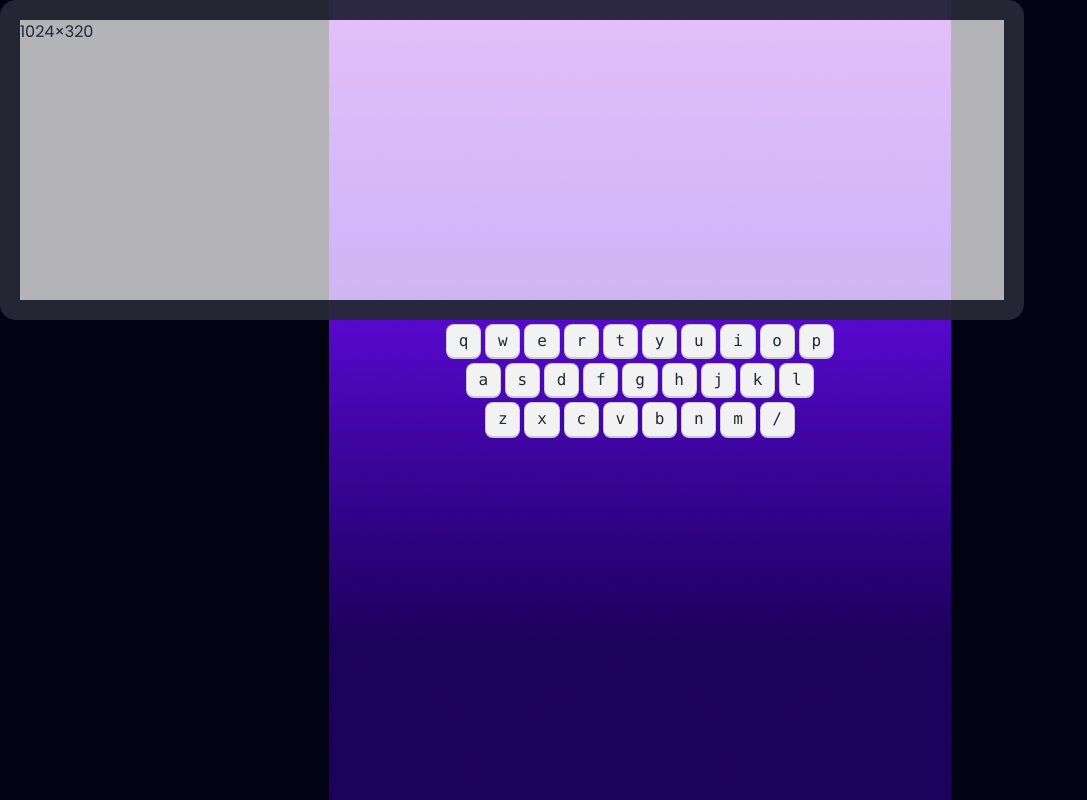
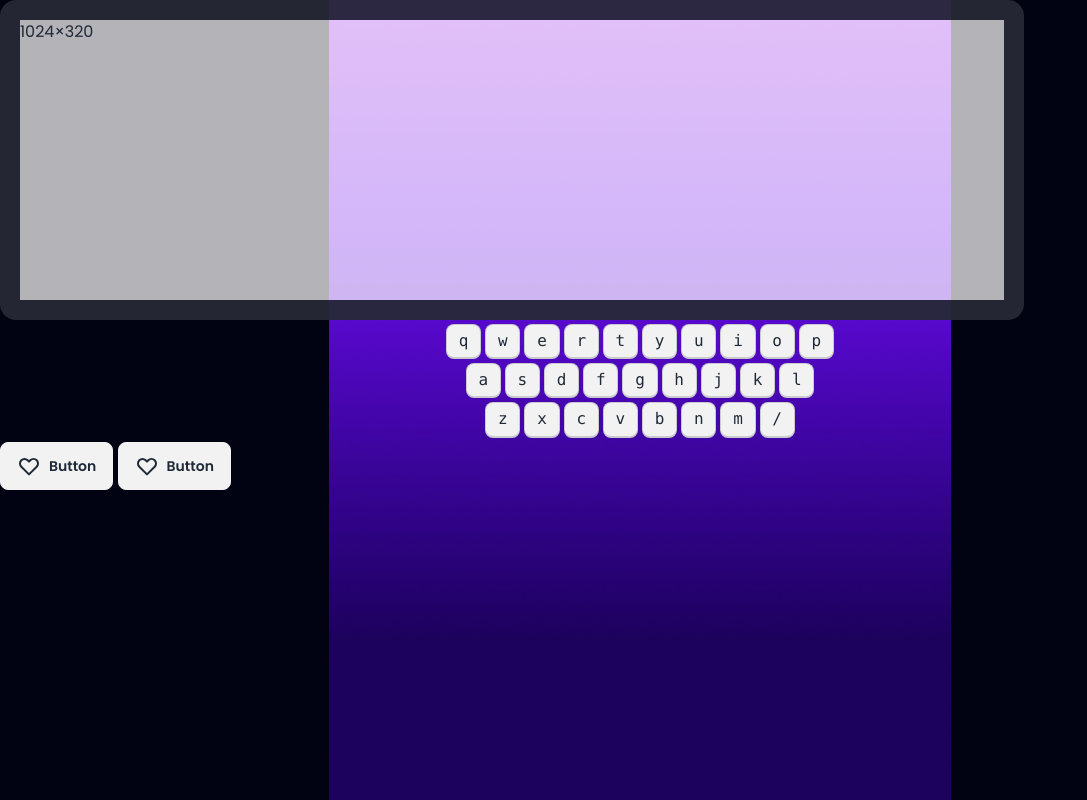
Before and after one commit to tamjidaWeb/alpha-clash-pro, a plain HTML site: page index.html in a window 1280 px wide. Shown: the whole page, without its empty margins (0-1087 px from the left). Drawn offline with nearby package versions, Linux system fonts and the light colour scheme.

Commit message:
commited

```diff
--- a/index.html
+++ b/index.html
@@ -67,6 +67,39 @@
                     </div>
                 <!-- keyboard ends -->
                  <!-- life score -->
+                  <div>
+                    <button class="btn">
+                      <svg
+                        xmlns="http://www.w3.org/2000/svg"
+                        class="h-6 w-6"
+                        fill="none"
+                        viewBox="0 0 24 24"
+                        stroke="currentColor">
+                        <path
+                          stroke-linecap="round"
+                          stroke-linejoin="round"
+                          stroke-width="2"
+                          d="M4.318 6.318a4.5 4.5 0 000 6.364L12 20.364l7.682-7.682a4.5 4.5 0 00-6.364-6.364L12 7.636l-1.318-1.318a4.5 4.5 0 00-6.364 0z" />
+                      </svg>
+                      Button
+                    </button>
+
+                    <button class="btn">
+                      <svg
+                        xmlns="http://www.w3.org/2000/svg"
+                        class="h-6 w-6"
+                        fill="none"
+                        viewBox="0 0 24 24"
+                        stroke="currentColor">
+                        <path
+                          stroke-linecap="round"
+                          stroke-linejoin="round"
+                          stroke-width="2"
+                          d="M4.318 6.318a4.5 4.5 0 000 6.364L12 20.364l7.682-7.682a4.5 4.5 0 00-6.364-6.364L12 7.636l-1.318-1.318a4.5 4.5 0 00-6.364 0z" />
+                      </svg>
+                      Button
+                    </button>
+                  </div>
             </div>
         </section>
 
```
